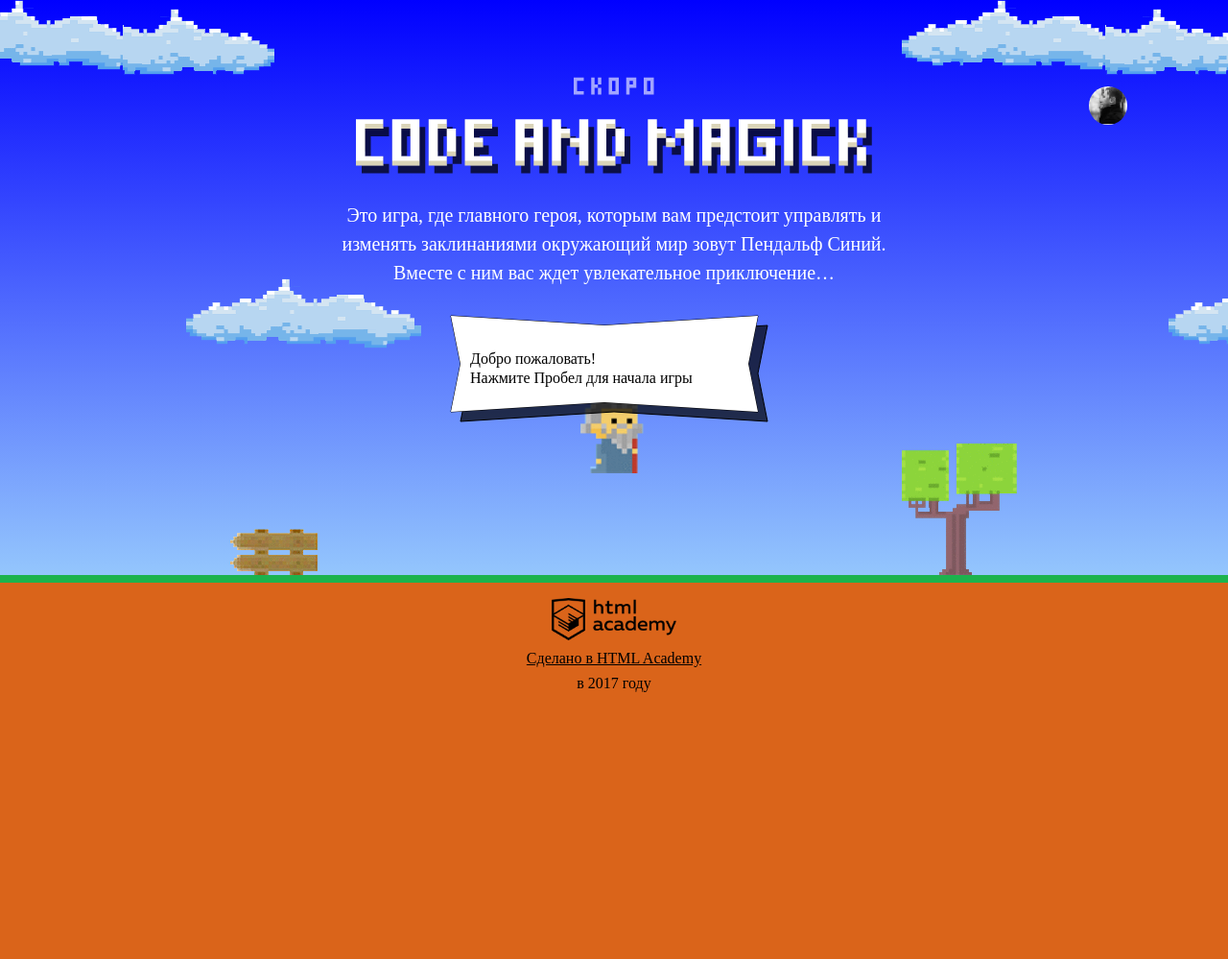
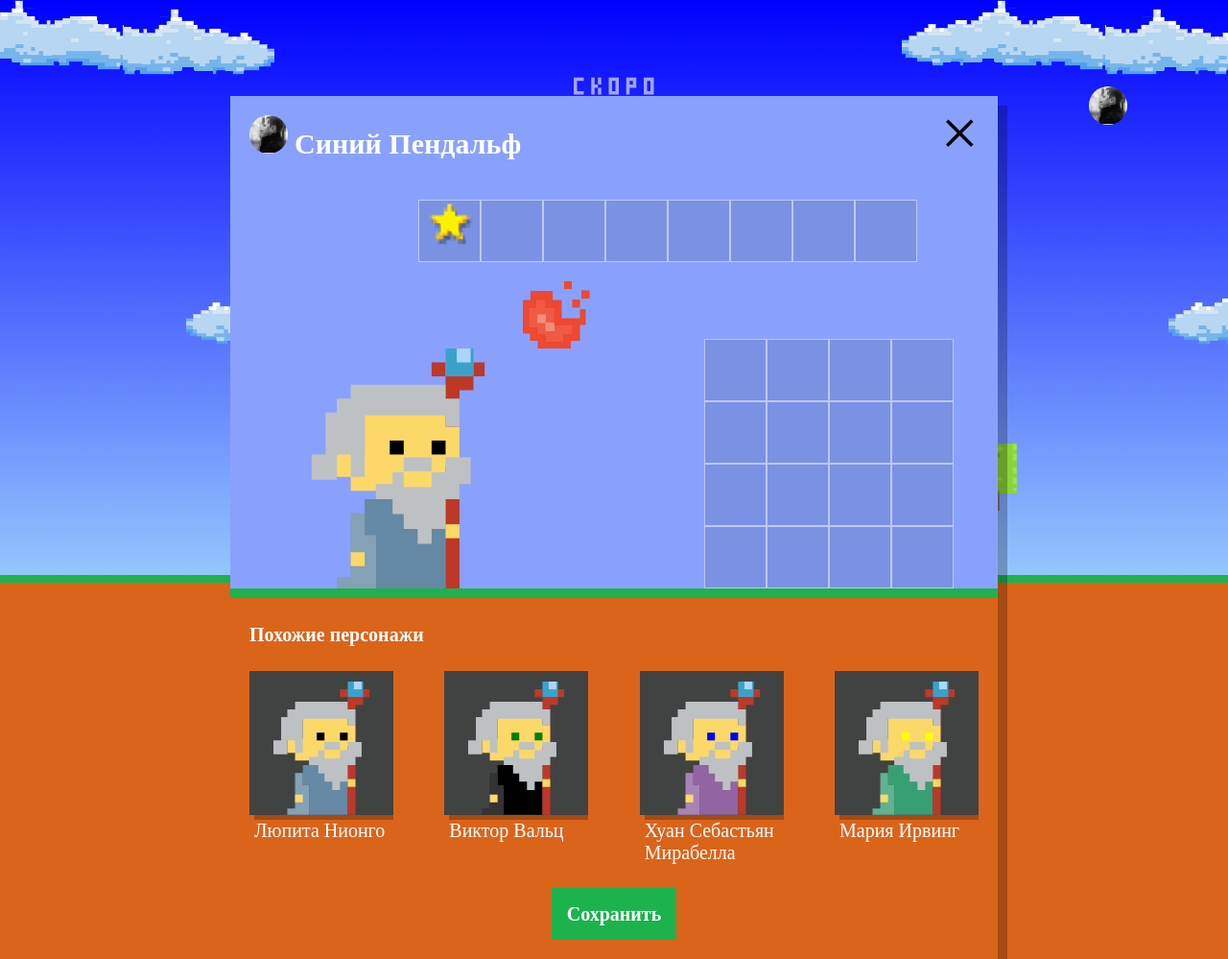
Before and after one commit to isuknovalnik/67382-code-and-magick, a website: page index.html in a window 1280 px wide. Shown: the whole page at 96% size. Before the commit the page ends 800 px from the top, so only its background shows below. Drawn offline with Linux system fonts and the light colour scheme; a web font is replaced by a local one.

Commit message:
Вывод дополнительных персонажей

```diff
--- a/index.html
+++ b/index.html
@@ -191,6 +191,7 @@
   }
 </script>
 <script src="./js/stat.js"></script>
+<script src="./js/setup.js"></script>
 <script src="./js/game.js"></script>
 
 </body>
--- /dev/null
+++ b/js/setup.js
@@ -0,0 +1,66 @@
+'use strict';
+
+var WIZARD_NAMES = ['Иван', 'Хуан Себастьян', 'Мария', 'Кристоф', 'Виктор', 'Юлия', 'Люпита', 'Вашингтон'];
+var WIZARD_SURNAMES = ['да Марья', 'Верон', 'Мирабелла', 'Вальц', 'Онопко', 'Топольницкая', 'Нионго', 'Ирвинг'];
+var WIZARD_COAT_COLORS = ['rgb(101, 137, 164)', 'rgb(241, 43, 107)', 'rgb(146, 100, 161)', 'rgb(56, 159, 117)', 'rgb(215, 210, 55)', 'rgb(0, 0, 0)'];
+var WIZARD_EYES_COLORS = ['black', 'red', 'blue', 'yellow', 'green'];
+var wizards = [];
+var selections = [];
+
+function getRandomElement(arr, n) {
+  var ratio = 1 / arr.length;
+  var lastIndex = arr.length - 1;
+  var randomValue = Math.random();
+  for (var j = 0; j < lastIndex; j++) {
+    if (randomValue <= (j + 1) * ratio) {
+      selections[n] = j;
+      return arr[j];
+    }
+  }
+  selections[n] = lastIndex;
+  return arr[lastIndex];
+}
+
+function describeWizards(names, surnames, coats, eyes) {
+  for (var k = 0; k < 4; k++) {
+    wizards[k] = {
+      name: getRandomElement(names, 0) + ' ' + getRandomElement(surnames, 1),
+      coatColor: getRandomElement(coats, 2),
+      eyesColor: getRandomElement(eyes, 3)
+    };
+    names.splice(selections[0], 1);
+    surnames.splice(selections[1], 1);
+    coats.splice(selections[2], 1);
+    eyes.splice(selections[3], 1);
+  }
+}
+
+describeWizards(WIZARD_NAMES, WIZARD_SURNAMES, WIZARD_COAT_COLORS, WIZARD_EYES_COLORS);
+
+var userDialog = document.querySelector('.setup');
+userDialog.classList.remove('hidden');
+
+var similarListElement = userDialog.querySelector('.setup-similar-list');
+
+var similarWizardTemplate = document.querySelector('#similar-wizard-template').content;
+
+var renderWizard = function (wizard) {
+  var wizardElement = similarWizardTemplate.cloneNode(true);
+
+  wizardElement.querySelector('.setup-similar-label').textContent = wizard.name;
+  wizardElement.querySelector('.wizard-coat').style.fill = wizard.coatColor;
+  wizardElement.querySelector('.wizard-eyes').style.fill = wizard.eyesColor;
+
+  return wizardElement;
+};
+
+var displayWizards = function () {
+  var fragment = document.createDocumentFragment();
+  for (var i = 0; i < wizards.length; i++) {
+    fragment.appendChild(renderWizard(wizards[i]));
+  }
+  similarListElement.appendChild(fragment);
+};
+
+displayWizards();
+userDialog.querySelector('.setup-similar').classList.remove('hidden');
```
